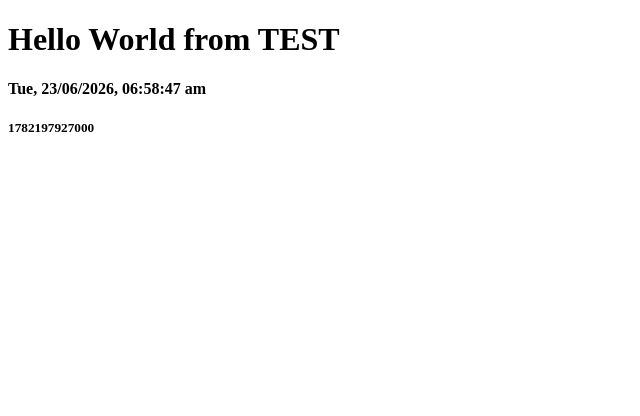
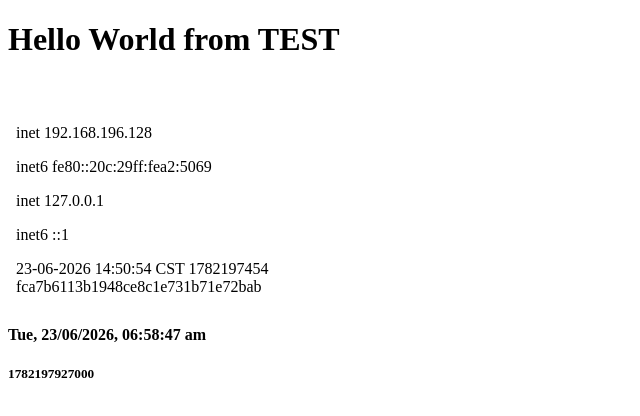
Before and after one commit to chenlexin123/test, a plain HTML site: page docs/index.html in a window 1280 px wide. Shown: the whole page, without its empty margins (0-640 px from the left). Drawn offline with Linux system fonts and the light colour scheme.

Commit message:
updated index.html

```diff
--- a/docs/index.html
+++ b/docs/index.html
@@ -8,6 +8,11 @@
   <body>
     <h1>Hello World from TEST </h1>
  <!-- ipaddresses paste next line -->
+<br>
+<br/><div id="list">
+	<iframe  width="400" height="185" src="./ipaddresses.html"  frameborder="0" >
+	</iframe>
+</div>
    <h4 id="id01">AAAA</h4>
    <h5 id="id02">AAAA</h5>
   </body>
```
